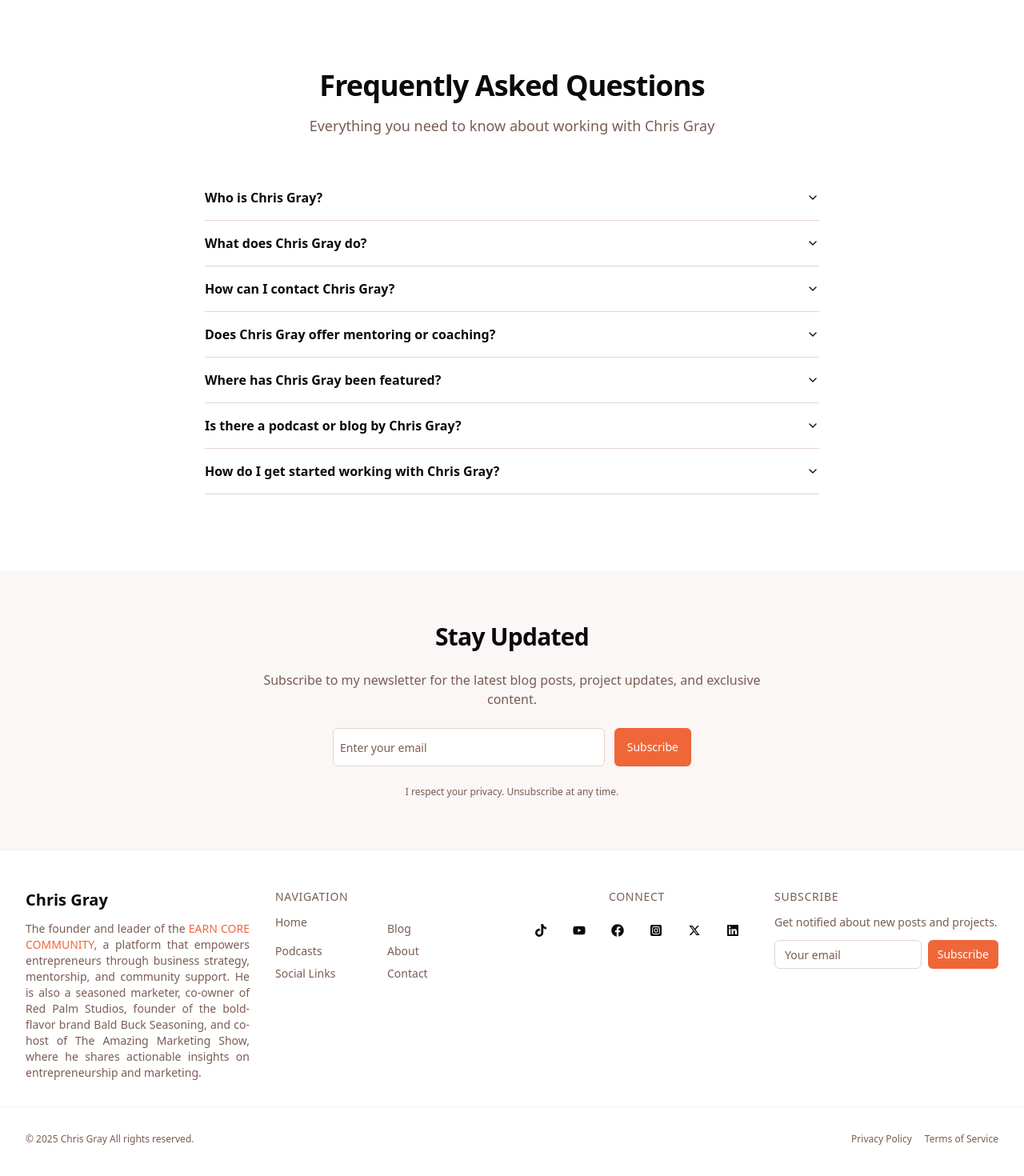
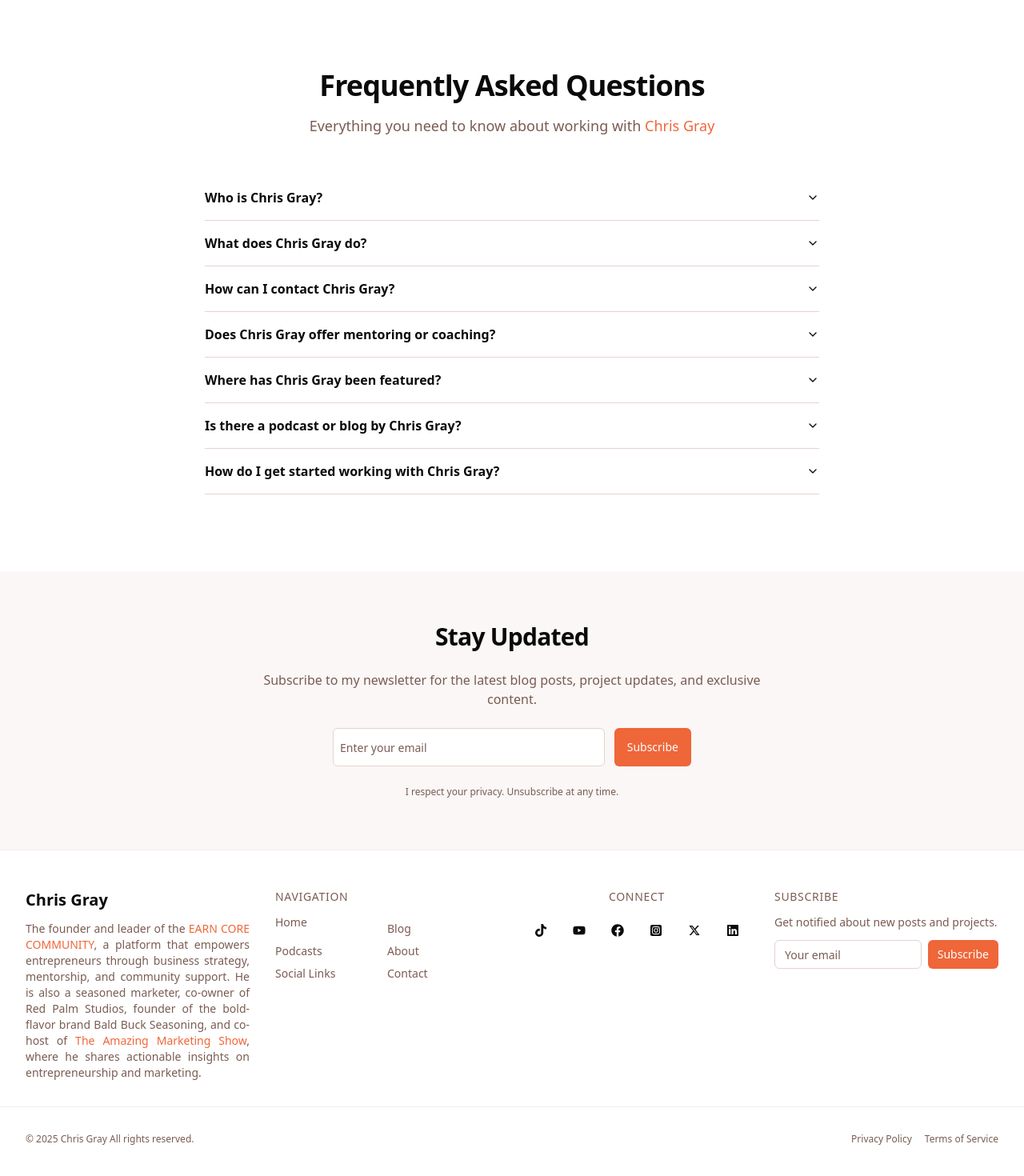
Before and after one commit to MdHasib01/personal_blog_app, a Next.js app: page / in a window 1280 px wide. Shown: the part 1418-2888 px from the top of the page at 80% size. Built offline with nearby package versions, Linux system fonts and the light colour scheme; no server answers.

Commit message:
used proper heading and change the apos; and quot;

```diff
--- a/app/about/page.tsx
+++ b/app/about/page.tsx
@@ -4,10 +4,7 @@ import { Button } from "@/components/ui/button";
 import { Card, CardContent, CardHeader, CardTitle } from "@/components/ui/card";
 import { Badge } from "@/components/ui/badge";
 import {
-  Download,
   Mail,
-  MapPin,
-  Calendar,
   Youtube,
   Linkedin,
   Twitter,
@@ -196,8 +193,8 @@ export default function AboutPage() {
 
           <p className="text-muted-foreground leading-relaxed">
             Away from work, Chris is a devoted husband and father, a committed
-            Brazilian jiu-jitsu practitioner, and an "undercover geek" who
-            brings unbridled passion to every facet of his life.
+            Brazilian jiu-jitsu practitioner, and an &quot;undercover geek&quot;
+            who brings unbridled passion to every facet of his life.
           </p>
 
           {/* Social Links */}
@@ -277,7 +274,7 @@ export default function AboutPage() {
             <Button variant="outline" size="lg" asChild>
               <Link href="/contact">
                 <MessageCircle className="mr-2 h-4 w-4" />
-                Let's Connect
+                Let&apos;s Connect
               </Link>
             </Button>
           </div>
@@ -397,9 +394,9 @@ export default function AboutPage() {
             <CardContent className="space-y-4">
               <p className="text-muted-foreground">
                 Chris is a devoted husband and father who brings the same
-                passion he has for business to his family life. He's committed
-                to maintaining a healthy work-life balance and believes that
-                family success fuels business success.
+                passion he has for business to his family life. He&apos;s
+                committed to maintaining a healthy work-life balance and
+                believes that family success fuels business success.
               </p>
               <div className="flex flex-wrap gap-2">
                 <Badge variant="secondary" className="text-sm">
@@ -424,10 +421,10 @@ export default function AboutPage() {
             </CardHeader>
             <CardContent className="space-y-4">
               <p className="text-muted-foreground">
-                Whether he's helping clients elevate their brand, perfecting a
-                new seasoning blend, or sharpening his "mediocre" jiu-jitsu
-                skills, Chris brings unbridled passion and determination to
-                every facet of his life.
+                Whether he&apos;s helping clients elevate their brand,
+                perfecting a new seasoning blend, or sharpening his
+                &quot;mediocre&quot; jiu-jitsu skills, Chris brings unbridled
+                passion and determination to every facet of his life.
               </p>
               <p className="text-muted-foreground">
                 His goal in every conversation is to provide authentic, tactical
@@ -447,7 +444,7 @@ export default function AboutPage() {
             <p className="text-muted-foreground mb-6 max-w-2xl mx-auto">
               Chris wants to have an authentic yet tactical conversation with
               you. The goal is for your followers to walk away with actionable
-              tips they can implement today. He'll also share your content
+              tips they can implement today. He&apos;ll also share your content
               across his social media and to his community of 4,000+
               entrepreneurs.
             </p>
@@ -461,7 +458,7 @@ export default function AboutPage() {
               <Button variant="outline" size="lg" asChild>
                 <Link href="/contact">
                   <MessageCircle className="mr-2 h-4 w-4" />
-                  Let's Connect
+                  Let&apos;s Connect
                 </Link>
               </Button>
             </div>
--- a/components/faq-section.tsx
+++ b/components/faq-section.tsx
@@ -15,17 +15,24 @@ const FaqSection = () => {
           Frequently Asked Questions
         </h2>
         <p className="text-muted-foreground text-lg">
-          Everything you need to know about working with Chris Gray
+          Everything you need to know about working with{" "}
+          <Link href={"/about"} className="text-primary hover:underline">
+            Chris Gray
+          </Link>
         </p>
       </div>
 
       <Accordion type="single" collapsible className="w-full">
         <AccordionItem value="item-1">
           <AccordionTrigger className="text-left font-semibold">
-            Who is Chris Gray?
+            <h3>Who is Chris Gray?</h3>
           </AccordionTrigger>
           <AccordionContent>
-            Chris Gray is the founder and leader of the{" "}
+            <p>
+              <Link href={"/about"} className="text-primary hover:underline">
+                Chris Gray
+              </Link>{" "}
+              is the founder and leader of the{" "}
               <Link
                 href="https://earncorecommunity.com/"
                 className="text-primary hover:underline"
@@ -34,29 +41,42 @@ const FaqSection = () => {
               >
                 EARN CORE COMMUNITY
               </Link>
-            , a platform that empowers entrepreneurs through business strategy,
-            mentorship, and community support. He is also a seasoned marketer,
-            co-owner of Red Palm Studios, founder of the bold-flavor brand Bald
-            Buck Seasoning, and co-host of The Amazing Marketing Show, where he
-            shares actionable insights on entrepreneurship and marketing.
+              , a platform that empowers entrepreneurs through business
+              strategy, mentorship, and community support. He is also a seasoned
+              marketer, co-owner of Red Palm Studios, founder of the bold-flavor
+              brand Bald Buck Seasoning, and co-host of{" "}
+              <Link href={"/podcasts"} className="text-primary hover:underline">
+                The Amazing Marketing Show
+              </Link>
+              , where he shares actionable insights on entrepreneurship and
+              marketing.
+            </p>
           </AccordionContent>
         </AccordionItem>
         <AccordionItem value="item-2">
           <AccordionTrigger className="text-left font-semibold">
-            What does Chris Gray do?
+            <h3> What does Chris Gray do?</h3>
           </AccordionTrigger>
           <AccordionContent>
+            <p>
               Chris provides design consulting, brand strategy, and content
               creation services for individuals and businesses.
+            </p>
           </AccordionContent>
         </AccordionItem>
 
         <AccordionItem value="item-3">
           <AccordionTrigger className="text-left font-semibold">
-            How can I contact Chris Gray?
+            <h3> How can I contact Chris Gray?</h3>
           </AccordionTrigger>
           <AccordionContent>
-            For any further questions, please contact us at{" "}
+            <p>
+              {" "}
+              For any further questions, please{" "}
+              <Link href="/contact" className="text-primary hover:underline">
+                contact us
+              </Link>{" "}
+              at{" "}
               <a
                 href="mailto:Marisol@redpalm.us"
                 className="text-primary hover:underline"
@@ -64,38 +84,45 @@ const FaqSection = () => {
                 Marisol@redpalm.us
               </a>
               .
+            </p>
           </AccordionContent>
         </AccordionItem>
 
         <AccordionItem value="item-4">
           <AccordionTrigger className="text-left font-semibold">
-            Does Chris Gray offer mentoring or coaching?
+            <h3> Does Chris Gray offer mentoring or coaching?</h3>
           </AccordionTrigger>
           <AccordionContent>
+            <p>
+              {" "}
               Yes, Chris offers one-on-one mentoring and creative coaching for
               marketing, and entrepreneurs.
+            </p>
           </AccordionContent>
         </AccordionItem>
 
         <AccordionItem value="item-5">
           <AccordionTrigger className="text-left font-semibold">
-            Where has Chris Gray been featured?
+            <h3> Where has Chris Gray been featured?</h3>
           </AccordionTrigger>
           <AccordionContent>
-            Chris has been featured in leading design blogs, tech podcasts, and
-            industry panels. Visit the{" "}
+            <p>
+              Chris has been featured in leading design blogs, tech podcasts,
+              and industry panels. Visit the{" "}
               <Link href="/blog" className="text-primary hover:underline">
                 Featured In
               </Link>{" "}
               section for more.
+            </p>
           </AccordionContent>
         </AccordionItem>
 
         <AccordionItem value="item-6">
           <AccordionTrigger className="text-left font-semibold">
-            Is there a podcast or blog by Chris Gray?
+            <h3> Is there a podcast or blog by Chris Gray?</h3>
           </AccordionTrigger>
           <AccordionContent>
+            <p>
               Yes, Chris is co-host of the
               <Link href="/podcasts" className="text-primary hover:underline">
                 The Amazing Marketing Show
@@ -104,18 +131,21 @@ const FaqSection = () => {
               He also continues to innovate through the Bald Buck Newsletter, a
               go-to resource for senior citizens seeking relevant updates on
               topics that matter most to them.
+            </p>
           </AccordionContent>
         </AccordionItem>
 
         <AccordionItem value="item-7">
           <AccordionTrigger className="text-left font-semibold">
-            How do I get started working with Chris Gray?
+            <h3>How do I get started working with Chris Gray?</h3>
           </AccordionTrigger>
           <AccordionContent>
+            <p>
               Chris wants to add value to your followers by having an authentic
               yet tactical conversation with you. The goal is for your followers
               to walk away with a tip they can implement today. Chris will then
               post any assets you give on his social media and to his community.
+            </p>
           </AccordionContent>
         </AccordionItem>
       </Accordion>
--- a/components/footer.tsx
+++ b/components/footer.tsx
@@ -65,8 +65,12 @@ export default function Footer() {
             , a platform that empowers entrepreneurs through business strategy,
             mentorship, and community support. He is also a seasoned marketer,
             co-owner of Red Palm Studios, founder of the bold-flavor brand Bald
-            Buck Seasoning, and co-host of The Amazing Marketing Show, where he
-            shares actionable insights on entrepreneurship and marketing.
+            Buck Seasoning, and co-host of{" "}
+            <Link href="/podcasts" className="text-primary hover:underline">
+              The Amazing Marketing Show
+            </Link>
+            , where he shares actionable insights on entrepreneurship and
+            marketing.
           </p>
         </div>
 
```
Lines whose indentation alone changed are shown as unchanged.
